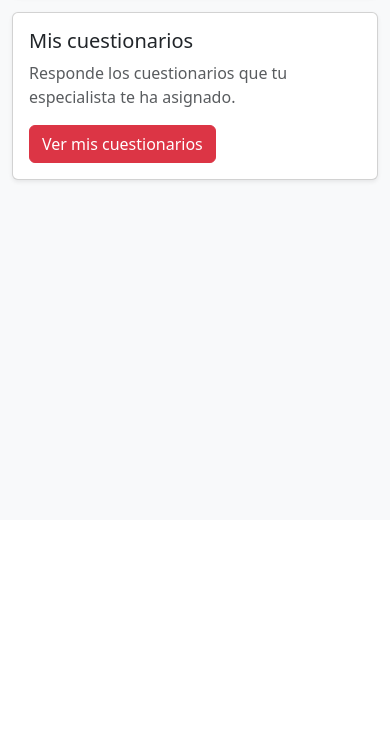
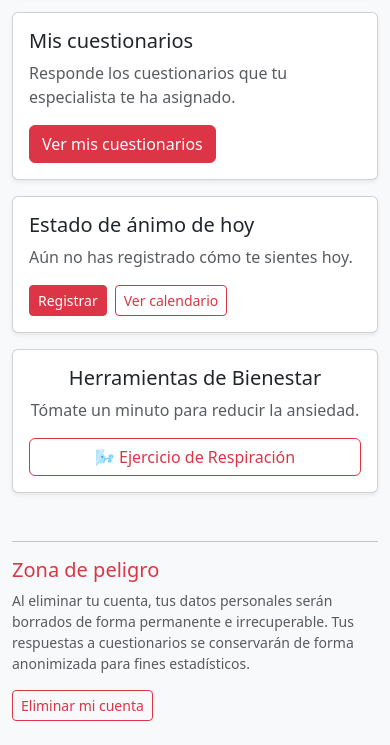
Before and after one commit to joaquinx293/Psicoapp_taller_web-, a Django app: template templates/cuentas/perfil_paciente.html in a window 390 px wide. Shown: the part 324-1069 px from the top of the page. Before the commit the page ends 507 px from the top, so only its background shows below. Run offline with Django 5.2, Linux system fonts and the light colour scheme; the template is opened without the code that fills it, so the values that code supplies are empty.

Commit message:
HU-028: Implementar ejercicio de respiracion guiada en el perfil del paciente

```diff
--- a/cuentas/views/__init__.py
+++ b/cuentas/views/__init__.py
@@ -1,3 +1,9 @@
 # Reexporta todas las vistas de cuentas para mantener compatibilidad con urls.py
 from .registro import registro_especialista  # HU-001, HU-002
 from .login import redireccion_por_rol, perfil_paciente  # HU-004
+from .dashboard_admin import dashboard_admin, aprobar_especialista, rechazar_especialista  # HU-006
+from .gestionar_usuario import desactivar_usuario, reactivar_usuario, eliminar_usuario  # gestión de cuentas
+from .estado_animo import registrar_animo  # HU-022
+from .calendario_animo import calendario_animo  # HU-024
+from .eliminar_cuenta import confirmar_eliminacion, cuenta_eliminada  # HU-010
+from .bienestar import respiracion_guiada, toggle_favorito  # HU-028, HU-030
--- a/templates/cuentas/perfil_paciente.html
+++ b/templates/cuentas/perfil_paciente.html
@@ -27,5 +27,86 @@
       </div>
     </div>
   </div>
+
+  <!-- HU-022 / HU-024: Estado de ánimo -->
+  <div class="col-md-6">
+    <div class="card shadow-sm h-100">
+      <div class="card-body d-flex flex-column">
+        <h5 class="card-title">Estado de ánimo de hoy</h5>
+        {% if animo_hoy %}
+          <div class="d-flex align-items-center gap-3 mb-3">
+            <span class="display-4 fw-bold text-danger">{{ animo_hoy.valor }}</span>
+            <div>
+              <span class="text-muted">/10</span><br>
+              <span class="fw-semibold">{{ animo_hoy.get_etiqueta }}</span>
+            </div>
+          </div>
+          <div class="d-flex gap-2 mt-auto flex-wrap">
+            <a href="{% url 'cuentas:registrar_animo' %}" class="btn btn-outline-danger btn-sm">
+              Actualizar
+            </a>
+            <a href="{% url 'cuentas:calendario_animo' %}" class="btn btn-outline-danger btn-sm">
+              Ver calendario
+            </a>
+          </div>
+        {% else %}
+          <p class="text-muted mb-3">Aún no has registrado cómo te sientes hoy.</p>
+          <div class="d-flex gap-2 mt-auto flex-wrap">
+            <a href="{% url 'cuentas:registrar_animo' %}" class="btn btn-danger btn-sm">
+              Registrar
+            </a>
+            <a href="{% url 'cuentas:calendario_animo' %}" class="btn btn-outline-danger btn-sm">
+              Ver calendario
+            </a>
+          </div>
+        {% endif %}
+      </div>
+    </div>
+  </div>
+</div>
+
+<div class="col-md-6 mt-3">
+  <div class="card shadow-sm h-100">
+    <div class="card-body d-flex flex-column text-center">
+      <h5 class="card-title">Herramientas de Bienestar</h5>
+      <p class="text-muted mb-3">Tómate un minuto para reducir la ansiedad.</p>
+      <a href="{% url 'cuentas:respiracion_guiada' %}" class="btn btn-outline-danger mt-auto">
+        🌬️ Ejercicio de Respiración
+      </a>
+    </div>
+  </div>
+</div>
+
+{% if dato_hoy %}
+<div class="col-12 mt-4 mb-2">
+  <div class="card shadow-sm" style="border-left: 5px solid #0dcaf0;">
+    <div class="card-body d-flex justify-content-between align-items-center">
+      <div>
+        <h6 class="text-info fw-bold mb-1">💡 Dato del Día</h6>
+        <p class="mb-1 fw-semibold fst-italic">"{{ dato_hoy.texto }}"</p>
+        <small class="text-muted">— Fuente: {{ dato_hoy.fuente }}</small>
+      </div>
+      <form method="post" action="{% url 'cuentas:toggle_favorito' dato_hoy.id %}">
+        {% csrf_token %}
+        <button type="submit" class="btn btn-sm {% if es_favorito %}btn-warning text-white{% else %}btn-outline-warning{% endif %}" title="Marcar como favorito" style="font-size: 1.4rem; padding: 0px 10px;">
+          ★
+        </button>
+      </form>
+    </div>
+  </div>
+</div>
+{% endif %}
+
+<!-- HU-010: Zona de peligro -->
+<hr class="mt-5">
+<div class="mt-3">
+  <h5 class="text-danger">Zona de peligro</h5>
+  <p class="text-muted small">
+    Al eliminar tu cuenta, tus datos personales serán borrados de forma permanente e irrecuperable.
+    Tus respuestas a cuestionarios se conservarán de forma anonimizada para fines estadísticos.
+  </p>
+  <a href="{% url 'cuentas:confirmar_eliminacion' %}" class="btn btn-outline-danger btn-sm">
+    Eliminar mi cuenta
+  </a>
 </div>
 {% endblock %}
```
Also changed, not shown: cuentas/urls.py (+26 -0 lines), cuentas/views/bienestar.py (added, +28 -0 lines), templates/cuentas/respiracion.html (added, +170 -0 lines).
